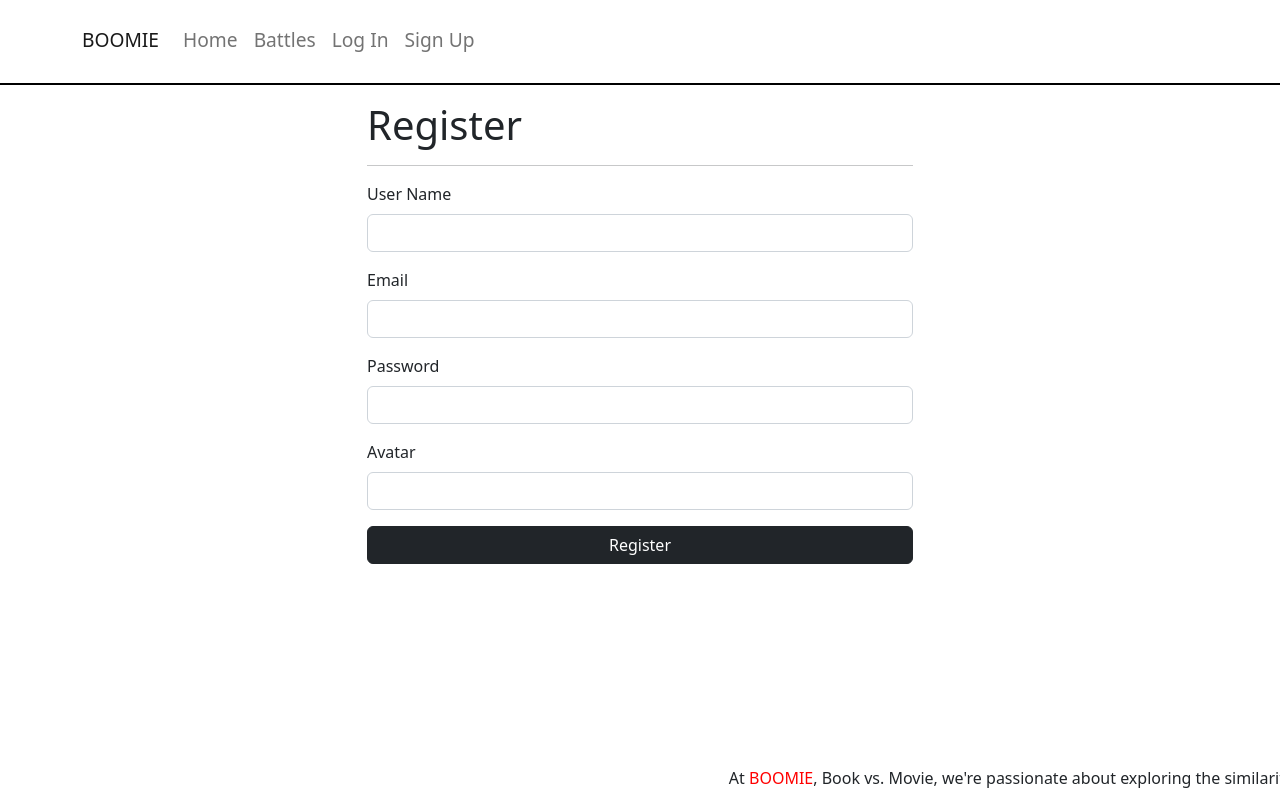
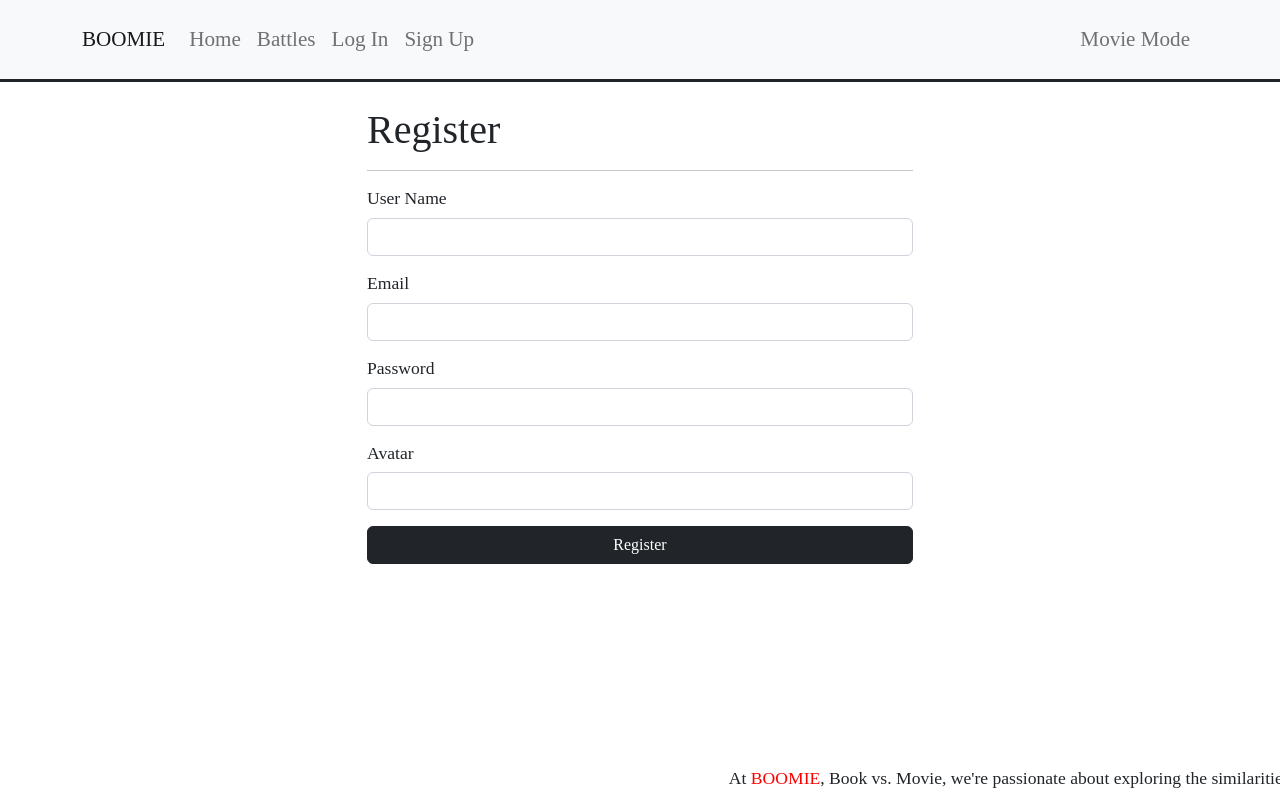
Before and after one commit to jacobviv/boomie-client, a React (Create React App) app: page /signup in a window 1280 px wide. Built offline with nearby package versions, Linux system fonts and the light colour scheme; no server answers.

Commit message:
theme context implemented

```diff
--- a/src/App.css
+++ b/src/App.css
@@ -9,11 +9,46 @@ img {
 
 .navBar {
   margin-bottom: 20px;
-  margin-top: 10px;
-  border-bottom: solid 2px black;
+  padding-top: 20px;
   padding-bottom: 20px;
 }
 
 .navBar a {
   font-size: 1.2em;
 }
+
+.display {
+  display: flex;
+  gap: 20px;
+  align-items: center;
+}
+
+.App.dark {
+  background-color: #212529;
+  color: white;
+  min-height: 100vh;
+  font-family: sans-serif;
+  line-height: 1.4em;
+}
+
+.App.dark Button {
+  background-color: white;
+  color: #212529
+}
+
+.App.dark .navBar {
+  border-bottom: solid 2px white;
+}
+
+.App.light {
+  background-color: white;
+  color: #212529;
+  min-height: 100vh;
+  font-family: serif;
+  font-size: 1.1em;
+  line-height: 1.3em;
+}
+
+.App.light .navBar {
+  border-bottom: solid 3px #212529;
+}
--- a/src/App.jsx
+++ b/src/App.jsx
@@ -1,12 +1,18 @@
 import 'bootstrap/dist/css/bootstrap.min.css'
+import { useContext } from 'react'
 import './App.css'
 import Footer from './components/Footer/Footer'
 import Navigation from './components/Navigation/Navigation'
+import { ThemeContext } from './contexts/theme.context'
 import AppRoutes from './routes/AppRoutes'
 
+
 const App = () => {
+
+  const { themeValue } = useContext(ThemeContext)
+
   return (
-    <div className="App">
+    <div className={`App pb-5 ${themeValue}`}>
 
       <Navigation />
       <AppRoutes />
@@ -16,4 +22,5 @@ const App = () => {
   )
 }
 
+
 export default App
--- a/src/components/BattleCard/BattleCard.jsx
+++ b/src/components/BattleCard/BattleCard.jsx
@@ -3,7 +3,7 @@ import { Link } from 'react-router-dom'
 
 const BattleCard = ({ name, bookID, movieID, _id }) => {
     return (
-        <Card className='mb-3 BattleCard'>
+        <Card className='mb-3'>
             {/* <Card.Img variant="top" src={imageUrl} /> */}
             <Card.Body>
                 <Card.Text>Book: {bookID}</Card.Text>
--- a/src/components/Navigation/Navigation.jsx
+++ b/src/components/Navigation/Navigation.jsx
@@ -2,19 +2,19 @@ import { useContext } from 'react'
 import { Navbar, Container, Nav } from 'react-bootstrap'
 import { Link } from 'react-router-dom'
 import { AuthContext } from '../../contexts/auth.context'
-// import { ThemeContext } from '../../contexts/theme.context'
+import { ThemeContext } from '../../contexts/theme.context'
 
 
 const Navigation = () => {
 
-    // const { themeValue, switchTheme } = useContext(ThemeContext)
+    const { themeValue, switchTheme } = useContext(ThemeContext)
     const { user, logout } = useContext(AuthContext)
 
-    // const navbarStyle = themeValue === 'dark' ? 'light' : 'dark'
-    // const themeText = themeValue === 'light' ? 'Tema oscuro' : 'Tema claro'
+    const navbarStyle = themeValue === 'dark' ? 'dark' : 'light'
+    const themeText = themeValue === 'light' ? 'Movie Mode' : 'Book Mode'
 
     return (
-        <Navbar bg="white" variant="light" expand="lg" className='navBar mb-3' >  {/* bg white is not a thing */}
+        <Navbar bg={navbarStyle} variant={navbarStyle} expand="lg" className='navBar mb-4' >
             <Container>
                 <Navbar.Brand href="/">BOOMIE</Navbar.Brand>
                 <Navbar.Toggle aria-controls="basic-navbar-nav" />
@@ -48,6 +48,7 @@ const Navigation = () => {
                                 </>
                         }
                     </Nav>
+                    <Nav className='display'>
                         {
                             user
                             &&
@@ -55,9 +56,10 @@ const Navigation = () => {
                                 <Nav.Link as="span">{user.username}, you are the best!</Nav.Link>
                             </Link>
                         }
-                    {/* <Navbar.Text>
-                        <span onClick={switchTheme} className="d-flex">{themeText}</span>
-                    </Navbar.Text> */}
+                        <Link>
+                            <Nav.Link as="span" onClick={switchTheme} className="d-flex">{themeText}</Nav.Link>
+                        </Link>
+                    </Nav>
                 </Navbar.Collapse>
             </Container>
         </Navbar >
--- /dev/null
+++ b/src/contexts/theme.context.jsx
@@ -0,0 +1,21 @@
+import { createContext, useState } from "react"
+
+const ThemeContext = createContext()
+
+function ThemeProviderWrapper(props) {
+
+    const [themeValue, setThemeValue] = useState('light')
+
+    const switchTheme = () => {
+        if (themeValue === 'dark') setThemeValue('light')
+        if (themeValue === 'light') setThemeValue('dark')
+    }
+
+    return (
+        <ThemeContext.Provider value={{ themeValue, switchTheme }}>
+            {props.children}
+        </ThemeContext.Provider>
+    )
+}
+
+export { ThemeContext, ThemeProviderWrapper }
--- a/src/index.js
+++ b/src/index.js
@@ -3,6 +3,7 @@ import ReactDOM from 'react-dom/client'
 import App from './App'
 import { BrowserRouter as Router } from 'react-router-dom'
 
+import { ThemeProviderWrapper } from './contexts/theme.context'
 import { AuthProviderWrapper } from './contexts/auth.context'
 
 
@@ -10,9 +11,11 @@ const root = ReactDOM.createRoot(document.getElementById('root'))
 root.render(
   <React.StrictMode>
     <AuthProviderWrapper>
-      <Router>
-        <App />
-      </Router>
+      <ThemeProviderWrapper>
+        <Router>
+          <App />
+        </Router>
+      </ThemeProviderWrapper>
     </AuthProviderWrapper>
   </React.StrictMode>
 )
--- a/src/pages/BattlesPage/BattlesPage.jsx
+++ b/src/pages/BattlesPage/BattlesPage.jsx
@@ -47,20 +47,20 @@ const BattlesPage = () => {
 
         <>
             <Container>
+                <h1>ALL BATTLES FOUGHT TILL NOW</h1>
+                <hr />
+                {user && <Button onClick={() => setShowModal(true)} variant="dark" size='sm'>Create new</Button>}
+                <Row>
+                    <Col md={{ span: 6 }}>
+                        <SearchBar handleSearchBar={handleSearchBar} />
+                    </Col>
+                </Row>
                 {
                     isLoading
                         ?
                         <Loader />
                         :
                         <>
-                            <h1>ALL BATTLES FOUGHT TILL NOW</h1>
-                            <hr />
-                            {user && <Button onClick={() => setShowModal(true)} variant="dark" size='sm'>Create new</Button>}
-                            <Row>
-                                <Col md={{ span: 6 }}>
-                                    <SearchBar handleSearchBar={handleSearchBar} />
-                                </Col>
-                            </Row>
                             <BattlesList battles={battles} />
                         </>
                 }
--- a/src/pages/HomePage/HomePage.jsx
+++ b/src/pages/HomePage/HomePage.jsx
@@ -4,7 +4,6 @@ import { Link } from "react-router-dom"
 import BattlesList from "../../components/BattlesList/BattlesList"
 import Loader from "../../components/Loader/Loader"
 import NewBattleForm from "../../components/NewBattleForm/NewBattleForm"
-import SearchBar from "../../components/SearchBar/SearchBar"
 import { AuthContext } from "../../contexts/auth.context"
 import battlesService from "../../services/battles.services"
 
@@ -49,18 +48,18 @@ const HomePage = () => {
 
         <>
             <Container>
+                <h1>THIS IS THE BOOMIE APP!</h1>
+                <hr />
+                <h2> Just another MERN to compare books with their screen adaptations, and viceversa.</h2 >
+                {user && <Link to="/user/details/:id">Go to your Personal Archive</Link>}
+                {!user && <Link to="/login">Login to start creating your very own Book vs Movie Battle</Link>}
+                <hr />
                 {
                     isLoading
                         ?
                         <Loader />
                         :
                         <>
-                            <h1>THIS IS THE BOOMIE APP!</h1>
-                            <hr />
-                            <h2> Just another MERN to compare books with their screen adaptations, and viceversa.</h2 >
-                            {user && <Link to="/user/details/:id">Go to your Personal Archive</Link>}
-                            {!user && <Link to="/login">Login to start creating your very own Book vs Movie Battle</Link>}
-                            <hr />
                             <BattlesList battles={battles} />
                         </>
                 }
```
Lines whose indentation alone changed are shown as unchanged.
